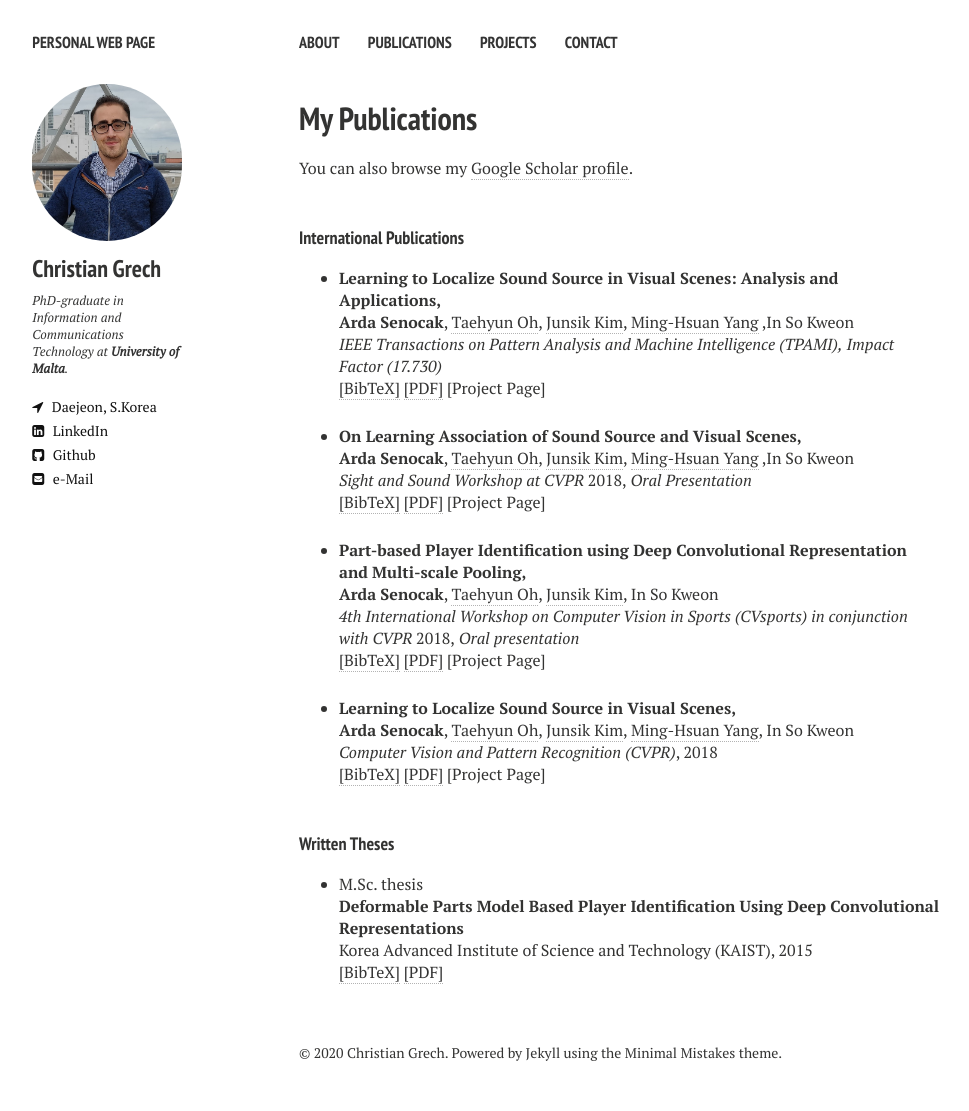
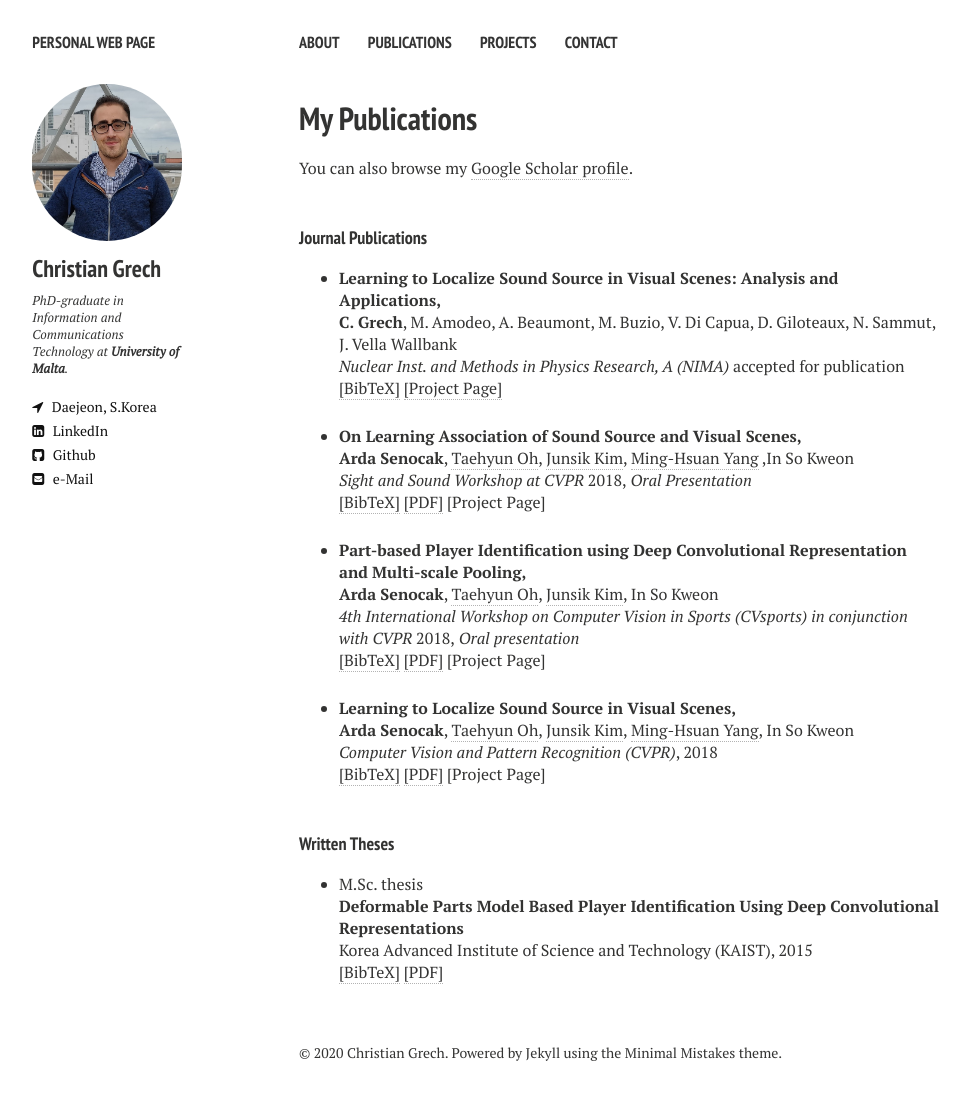
Before and after one commit to cgre23/cgre23.github.io, a Jekyll site: the page built from publications.md, in a window 1280 px wide. Shown: the whole page, without its empty margins (21-990 px from the left). Built offline with Jekyll 4.4.1, drawn with Linux system fonts in a browser that asks for light colours; nearby versions of some CDN libraries.

Commit message:
Update publications.html

```diff
--- a/_layouts/publications.html
+++ b/_layouts/publications.html
@@ -81,7 +81,7 @@ div.bibtex pre { font-size: 75%; overflow: auto;  width: 100%; padding: 0em 0em;
       {{ content }}
 
 
-<h4 style="margin-bottom:0px;padding-top:20px;">International Publications</h4>
+<h4 style="margin-bottom:0px;padding-top:20px;">Journal Publications</h4>
 
     <ul class="biblist">
     <!-- Item: Caelles2016 -->
@@ -89,13 +89,12 @@ div.bibtex pre { font-size: 75%; overflow: auto;  width: 100%; padding: 0em 0em;
 
 <li ><p>
 <b>Learning to Localize Sound Source in Visual Scenes: Analysis and Applications,</b>
-<br><b>Arda Senocak</b>, <a href="http://thohkaistackr.wixsite.com/page" target="_blank">Taehyun Oh</a>, <a href="https://sites.google.com/site/jskimcv/" target="_blank">Junsik Kim</a>, <a href="http://faculty.ucmerced.edu/mhyang/" target="_blank">Ming-Hsuan Yang</a> ,In So Kweon<br>
-<i>IEEE Transactions on Pattern Analysis and Machine Intelligence (TPAMI),</i>
-<i> Impact Factor (17.730)</i>
+<br><b>C. Grech</b>, M. Amodeo, A. Beaumont, M. Buzio, V. Di Capua, D. Giloteaux, N. Sammut, J. Vella Wallbank<br>
+<i>Nuclear Inst. and Methods in Physics Research, A (NIMA)</i>
+accepted for publication
 <br />
 <a href="javascript:toggleBibtex('Arda2019SoundLocalizationAnalysis')">[BibTeX]</a>
-<a href="https://www.google.com" target="_blank">[PDF]</a>
-[Project Page]
+<a href="https://cgre23.github.io/tools/" target="_blank">[Project Page]</a>
 </p>
 </li>
 
```
